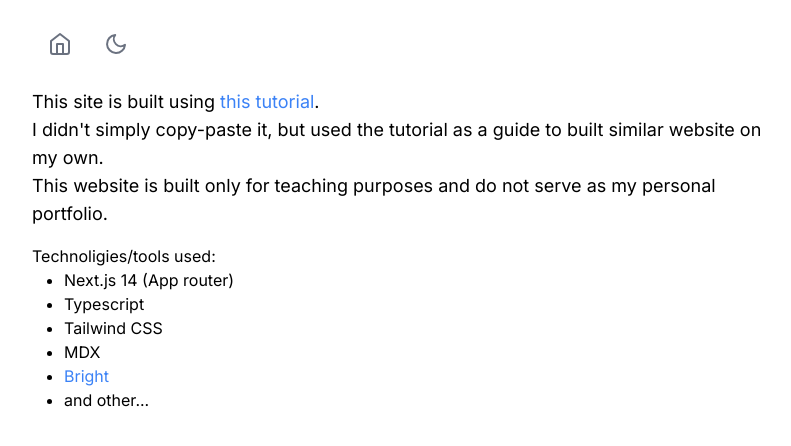
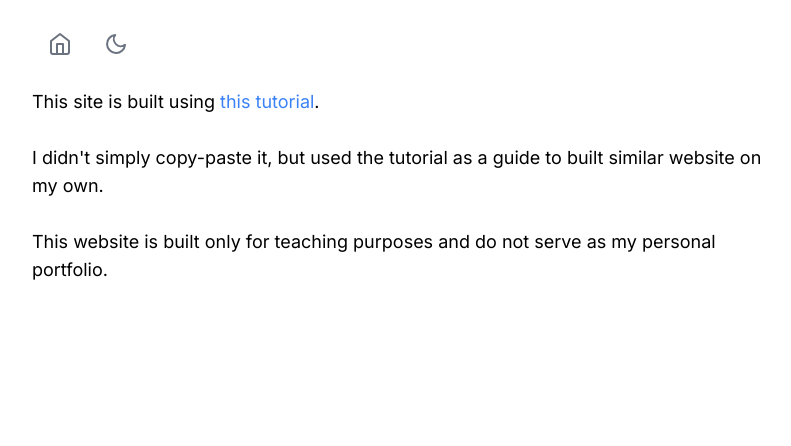
Before and after one commit to viktorfilyk4/blog-with-nextjs, a Next.js app: page /about in a window 1280 px wide. Shown: the top 446 px of the page, without its empty margins (240-1031 px from the left). Built offline with nearby package versions, Linux system fonts and the light colour scheme.

Commit message:
Change text filling in different places

```diff
--- a/src/app/(subpages)/about/page.tsx
+++ b/src/app/(subpages)/about/page.tsx
@@ -10,7 +10,7 @@ export default function AboutPage({}) {
       <section>
         <div className='py-4 text-lg dark:text-white'>
           <p>
-            This site is built using{' '}
+            This site is built using&nbsp;
             <a
               href='https://maxleiter.com/blog/build-a-blog-with-nextjs-13'
               target='_blank'
@@ -20,28 +20,17 @@ export default function AboutPage({}) {
             </a>
             .
           </p>
+          <br />
           <p>
             I didn&apos;t simply copy-paste it, but used the tutorial as a guide to built similar
             website on my own.
           </p>
+          <br />
           <p>
             This website is built only for teaching purposes and do not serve as my personal
             portfolio.
           </p>
         </div>
-        <p>Technoligies/tools used:</p>
-        <ul className='list-disc px-8'>
-          <li>Next.js 14 (App router)</li>
-          <li>Typescript</li>
-          <li>Tailwind CSS</li>
-          <li>MDX</li>
-          <li>
-            <a href='https://bright.codehike.org/' target='_blank' className='link-primary'>
-              Bright
-            </a>
-          </li>
-          <li>and other...</li>
-        </ul>
       </section>
     </main>
   )
--- a/src/app/(subpages)/blog/page.tsx
+++ b/src/app/(subpages)/blog/page.tsx
@@ -5,5 +5,5 @@ export const metadata: Metadata = {
 }
 
 export default function BlogPage({}) {
-  return <div>Blog page</div>
+  return <div>BLOG PAGE</div>
 }
--- a/src/lib/mocks.ts
+++ b/src/lib/mocks.ts
@@ -1,21 +1,21 @@
 export const projects = [
   {
-    title: 'Vercel AI SDK',
-    url: 'https://github.com',
+    title: 'Google',
+    url: 'https://google.com',
     badges: [
       { innerContent: 'Maintainer' },
       {
         innerContent: {
           starsCount: 4385,
-          url: 'https://github.com',
+          url: 'https://google.com',
         },
       },
     ],
-    description: 'Build AI-powered applications with React, Svelte, and Vue',
+    description: 'The best search engine in the internet.',
   },
   {
-    title: 'Drift',
-    url: 'https://google.com',
+    title: 'Github',
+    url: 'https://github.com',
     badges: [
       { innerContent: 'Creator' },
       {
@@ -25,12 +25,12 @@ export const projects = [
         },
       },
     ],
-    description: 'A self-hostable and open-source alternative to GitHub Gist and Pastebin.',
+    description: 'Share your code with others.',
   },
   {
-    title: 'X11 on iOS',
+    title: 'Apple',
     url: 'https://apple.com',
     badges: [{ innerContent: 'Creator' }],
-    description: 'Patched, compiled, and packaged X11 for iOS devices.',
+    description: 'The richest tech company in the world.',
   },
 ]
```
